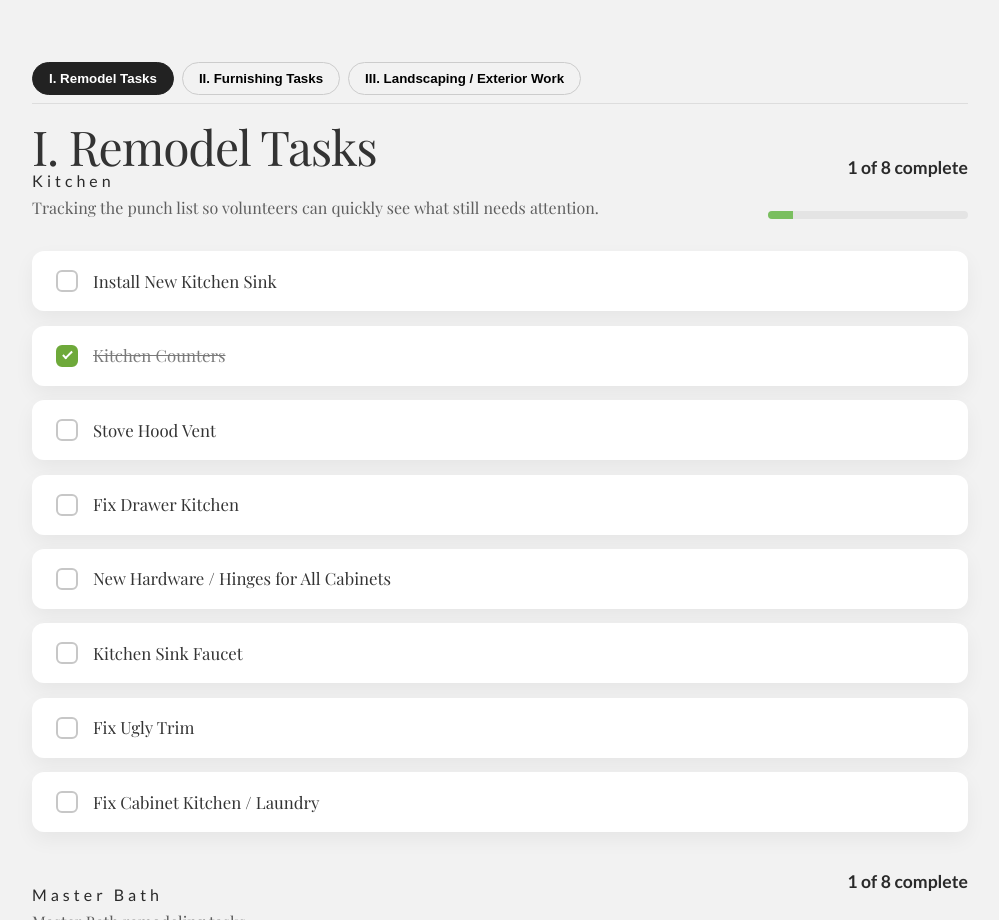
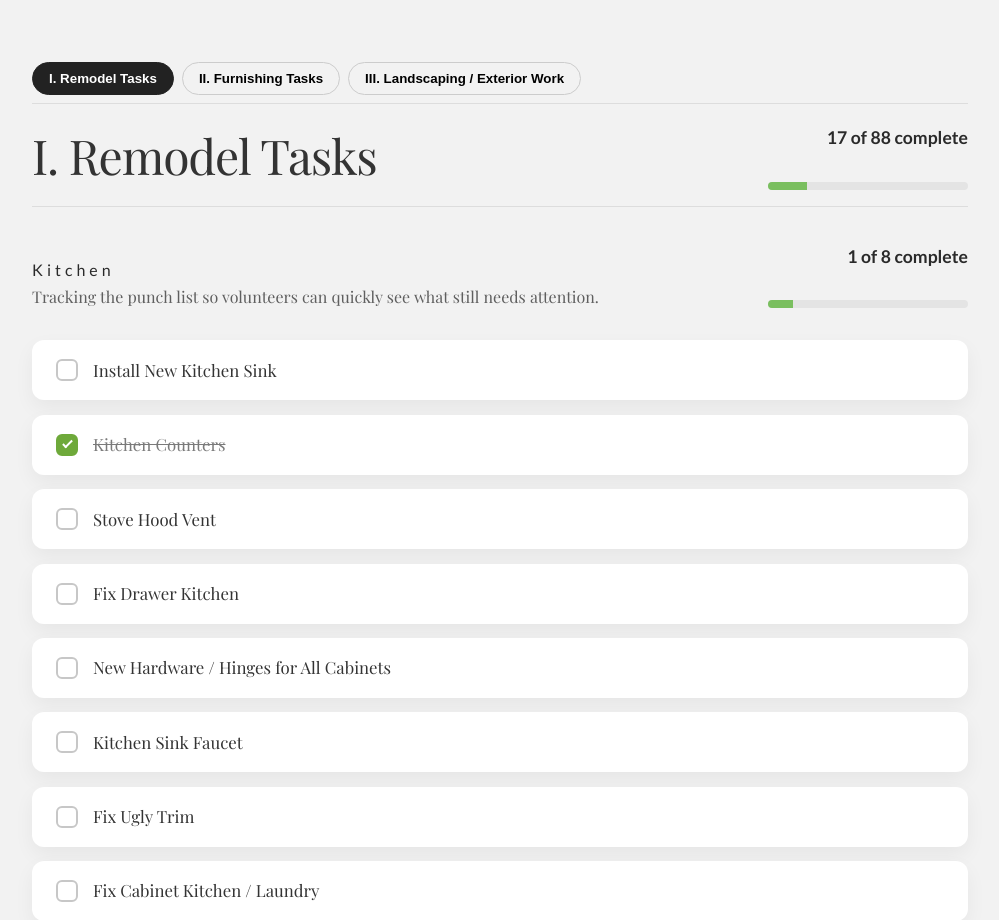
Before and after one commit to hebrides/castlehaynejane, a plain HTML site: page volunteer.html in a window 1280 px wide. Shown: the part 900-1820 px from the top of the page, without its empty margins (140-1139 px from the left). Drawn offline with Linux system fonts and the light colour scheme.

Commit message:
feat(volunteer): added overall progress bar per section

```diff
--- a/css/main.css
+++ b/css/main.css
@@ -596,6 +596,21 @@ form .field-group p {
     display:none;
   }
 
+  .task-menu__section-overview{
+    display:flex;
+    flex-wrap:wrap;
+    align-items:center;
+    justify-content:space-between;
+    gap:1rem;
+    margin-bottom:2rem;
+    padding-bottom:1rem;
+    border-bottom:1px solid #ddd;
+  }
+
+  .task-menu__section-overview h2{
+    margin:0;
+  }
+
   /* Utilities */
   .hidden{ display:none !important; }
   .center{ text-align:center; }
--- a/js/taskManagement.js
+++ b/js/taskManagement.js
@@ -283,7 +283,7 @@ const createTaskList = (tasks) => {
   return taskList;
 };
 
-const createCategoryBlock = (sectionTitle, category, shouldIncludeSectionTitle) => {
+const createCategoryBlock = (category) => {
   const fragment = document.createDocumentFragment();
   const completed = category.tasks.filter((task) => task.checked).length;
   const total = category.tasks.length;
@@ -292,11 +292,6 @@ const createCategoryBlock = (sectionTitle, category, shouldIncludeSectionTitle)
   header.className = "task-menu__header";
 
   const headerText = document.createElement("div");
-  if (shouldIncludeSectionTitle) {
-    const sectionHeading = document.createElement("h2");
-    sectionHeading.textContent = sectionTitle;
-    headerText.append(sectionHeading);
-  }
   const categoryName = document.createElement("h3");
   categoryName.textContent = category.name;
   const summary = document.createElement("p");
@@ -313,6 +308,28 @@ const createCategoryBlock = (sectionTitle, category, shouldIncludeSectionTitle)
   return fragment;
 };
 
+const createSectionOverview = (section) => {
+  const totalTasks = section.categories.reduce(
+    (count, category) => count + category.tasks.length,
+    0
+  );
+  const totalCompleted = section.categories.reduce(
+    (count, category) => count + category.tasks.filter((task) => task.checked).length,
+    0
+  );
+
+  const wrapper = document.createElement("div");
+  wrapper.className = "task-menu__section-overview";
+
+  const title = document.createElement("h2");
+  title.textContent = section.title;
+
+  const progress = createProgressGroup(section.title, totalCompleted, totalTasks);
+  wrapper.append(title, progress);
+
+  return wrapper;
+};
+
 const createSectionPanel = (section, sectionIndex, tabId) => {
   const panel = document.createElement("div");
   panel.className = "task-tabs__panel";
@@ -323,15 +340,12 @@ const createSectionPanel = (section, sectionIndex, tabId) => {
   panel.setAttribute("aria-hidden", "true");
 
   const fragment = document.createDocumentFragment();
-  let sectionTitleAdded = false;
+  const sectionOverview = createSectionOverview(section);
+  fragment.append(sectionOverview);
+
   section.categories.forEach((category) => {
-    const block = createCategoryBlock(
-      section.title,
-      category,
-      !sectionTitleAdded
-    );
+    const block = createCategoryBlock(category);
     fragment.append(block);
-    sectionTitleAdded = true;
   });
 
   panel.append(fragment);
```
